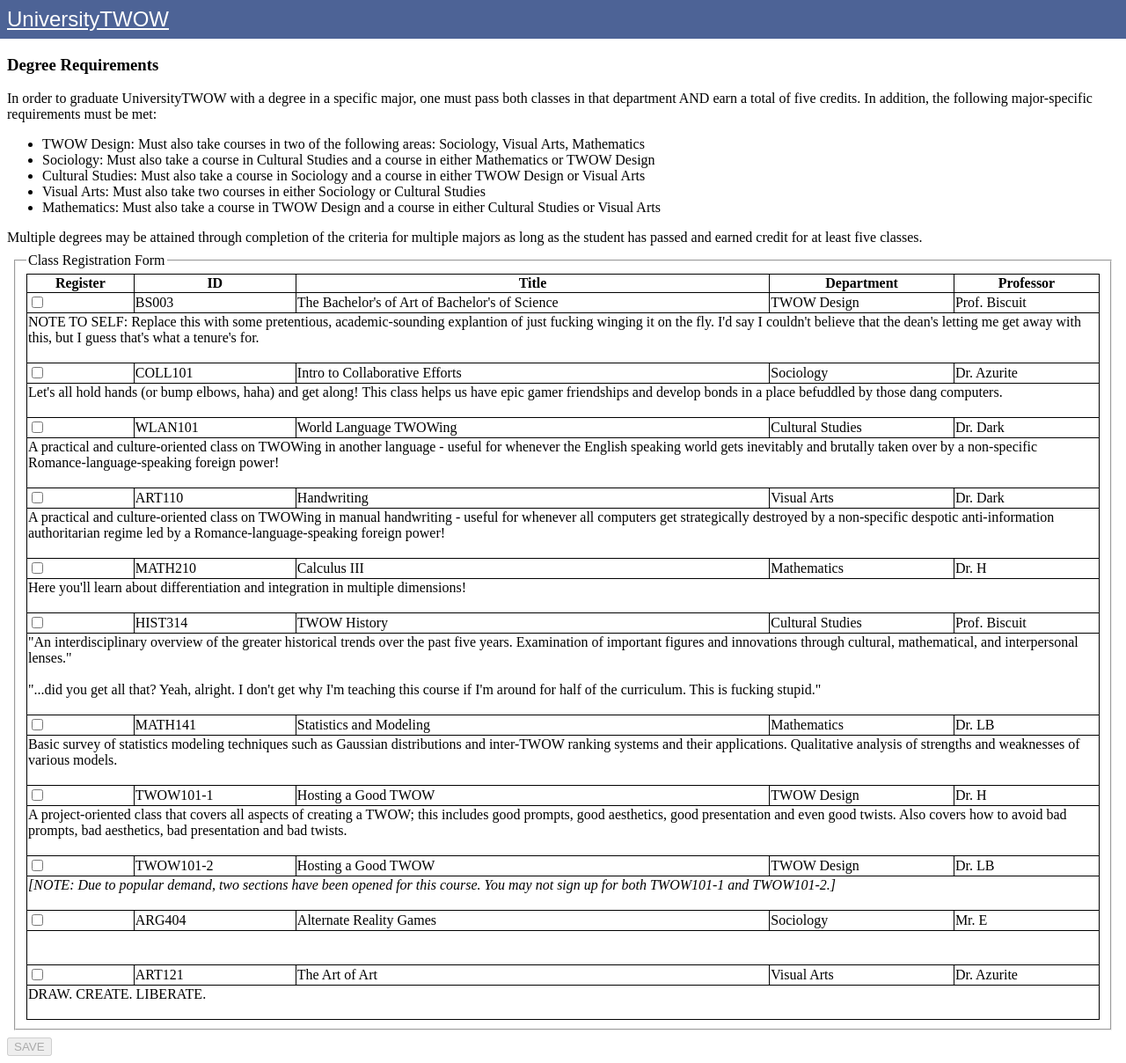
After one commit to 96-LB/UniversityTWOW, a Python web app: template templates/register.html in a window 1280 px wide. The commit adds this page. Shown: the whole page at 88% size. Run offline with Jinja, Linux system fonts and the light colour scheme; the template is opened without the code that fills it, so the values that code supplies are empty.

Commit message:
class registration

```diff
--- a/bot/dm.py
+++ b/bot/dm.py
@@ -4,13 +4,9 @@ from discord.errors import NotFound, Forbidden
 @task
 async def dm(user, message):
     try:
-        print(f"trying to dm {user}")
         recipient = await bot.fetch_user(user)
-        print(f"identified recipient {recipient} ({user})")
         channel = recipient.dm_channel or await recipient.create_dm()
-        print(f"got channel {channel} ({user})")
         await channel.send(message)
-        print(f"successfully notified {user}")
     except Exception as error:
         if isinstance(error, NotFound):
             print(f'ERROR: User {user} not found.\n{error}')
--- a/static/css/base.css
+++ b/static/css/base.css
@@ -1,5 +1,10 @@
 :root {
   --main: #4D6396; /* convert base-64 "TWOW" to hexadecimal */
+}
+
+table, th, tr, td {
+    border: 1px solid black;
+    border-collapse: collapse;
 }
 
 .base_header {
--- a/static/js/page.js
+++ b/static/js/form.js
@@ -1,9 +1,9 @@
-function setup_page()
+function setup_form()
 {
     //changing any input initiates the unsaved changes dialog
     query('input, select').forEach(elem => {
         on(elem, 'change', () => {
-            query('#page_save').forEach(elem => {
+            query('#form_save').forEach(elem => {
                 elem.disabled = false;
             })
             window.onbeforeunload = event => {
@@ -21,4 +21,4 @@ function setup_page()
     });
 }
 
-load(setup_page);
+load(setup_form);
--- a/templates/application/page.html
+++ b/templates/application/page.html
@@ -1,9 +1,9 @@
 {% extends 'base.html' %}
-{% block css %}page.css{% endblock %}
-{% block js %}page.js{% endblock %}
+{% block css %}form.css{% endblock %}
+{% block js %}form.js{% endblock %}
 {% block body %}
 <form method="POST">
-    <input type="submit" name="next" value="SAVE SECTION" id="page_save" disabled>
+    <input type="submit" name="next" value="SAVE SECTION" id="form_save" disabled>
     <fieldset>
         <legend>
             {% block name %}{% endblock %}
--- a/templates/index.html
+++ b/templates/index.html
@@ -2,5 +2,5 @@
 {% block css %}{% endblock %}
 {% block js %}{% endblock %}
 {% block body %}
-<a href="{{url_for('application')}}">Click here to log in using UniversityTWOW Enterprise Authentication</a>
+<a href="{{url_for('register')}}">Click here to log in using UniversityTWOW Enterprise Authentication</a>
 {% endblock %}
--- /dev/null
+++ b/templates/register.html
@@ -0,0 +1,104 @@
+{% extends 'base.html' %}
+{% block css %}form.css{% endblock %}
+{% block js %}form.js{% endblock %}
+{% set departments = {
+    'twow': 'TWOW Design',
+    'socio': 'Sociology',
+    'culture': 'Cultural Studies',
+    'art': 'Visual Arts',
+    'math': 'Mathematics',
+} %}
+{% set professors = {
+    'nerd': 'Prof. Biscuit',
+    'azu': 'Dr. Azurite',
+    'dark': 'Dr. Dark',
+    'h': 'Dr. H',
+    '69': 'Dr. LB',
+    'e': 'Mr. E'
+} %}
+{% set options = [
+    ['BS003', 'The Bachelor\'s of Art of Bachelor\'s of Science', 'twow', 'nerd', 'NOTE TO SELF: Replace this with some pretentious, academic-sounding explantion of just fucking winging it on the fly. I\'d say I couldn\'t believe that the dean\'s letting me get away with this, but I guess that\'s what a tenure\'s for.'],
+    ['COLL101', 'Intro to Collaborative Efforts', 'socio', 'azu', 'Let\'s all hold hands (or bump elbows, haha) and get along! This class helps us have epic gamer friendships and develop bonds in a place befuddled by those dang computers.'],
+    ['WLAN101', 'World Language TWOWing', 'culture', 'dark', 'A practical and culture-oriented class on TWOWing in another language - useful for whenever the English speaking world gets inevitably and brutally taken over by a non-specific Romance-language-speaking foreign power!'],
+    ['ART110', 'Handwriting', 'art', 'dark', 'A practical and culture-oriented class on TWOWing in manual handwriting - useful for whenever all computers get strategically destroyed by a non-specific despotic anti-information authoritarian regime led by a Romance-language-speaking foreign power!'],
+    ['MATH210', 'Calculus III', 'math', 'h', 'Here you\'ll learn about differentiation and integration in multiple dimensions!'],
+    ['HIST314', 'TWOW History', 'culture', 'nerd', '"An interdisciplinary overview of the greater historical trends over the past five years. Examination of important figures and innovations through cultural, mathematical, and interpersonal lenses."<br><br>"...did you get all that? Yeah, alright. I don\'t get why I\'m teaching this course if I\'m around for half of the curriculum. This is fucking stupid."'],
+    ['MATH141', 'Statistics and Modeling', 'math', '69', 'Basic survey of statistics modeling techniques such as Gaussian distributions and inter-TWOW ranking systems and their applications. Qualitative analysis of strengths and weaknesses of various models.'],
+    ['TWOW101-1', 'Hosting a Good TWOW', 'twow', 'h', 'A project-oriented class that covers all aspects of creating a TWOW; this includes good prompts, good aesthetics, good presentation and even good twists. Also covers how to avoid bad prompts, bad aesthetics, bad presentation and bad twists.'],
+    ['TWOW101-2', 'Hosting a Good TWOW', 'twow', '69', '<i>[NOTE: Due to popular demand, two sections have been opened for this course. You may not sign up for both TWOW101-1 and TWOW101-2.]</i>'],
+    ['ARG404', 'Alternate Reality Games', 'socio', 'e', '&nbsp;'],
+    ['ART121', 'The Art of Art', 'art', 'azu', 'DRAW. CREATE. LIBERATE.'],
+] %}
+{% block body %}
+
+<h3>
+    Degree Requirements
+</h3>
+<div>
+    In order to graduate UniversityTWOW with a degree in a specific major, one must pass both classes in that department AND earn a total of five credits. In addition, the following major-specific requirements must be met:
+    <ul>
+        <li>
+            TWOW Design: Must also take courses in two of the following areas: Sociology, Visual Arts, Mathematics
+        </li>
+        <li>
+            Sociology: Must also take a course in Cultural Studies and a course in either Mathematics or TWOW Design
+        </li>
+        <li>
+            Cultural Studies: Must also take a course in Sociology and a course in either TWOW Design or Visual Arts
+        </li>
+        <li>
+            Visual Arts: Must also take two courses in either Sociology or Cultural Studies
+        </li>
+        <li>
+            Mathematics: Must also take a course in TWOW Design and a course in either Cultural Studies or Visual Arts
+        </li>
+    </ul>
+    Multiple degrees may be attained through completion of the criteria for multiple majors as long as the student has passed and earned credit for at least five classes.
+</div>
+<form method="POST">
+    <fieldset>
+        <legend>
+            Class Registration Form
+        </legend>
+        <table>
+            <tr>
+                <th>
+                    Register
+                </th>
+                <th>
+                    ID
+                </th>
+                <th>
+                    Title
+                </th>
+                <th>
+                    Department
+                </th>
+                <th>
+                    Professor
+                </th>
+            </tr>
+            {%- for option in options %}
+            <tr>
+                <td>
+                    <input type="checkbox" name="classes" value="{{option[0]}}"{{' checked' if option[0] in classes}}>
+                </td>
+                {%- for data in [option[0], option[1], departments[option[2]], professors[option[3]]] %}
+                <td>
+                    {{data}}
+                </td>
+                {%- endfor %}
+            </tr>
+            <tr>
+                <td colspan="5">
+                    {{option[4]|safe}}
+                    <br>
+                    &nbsp;
+                </td>
+            </tr>
+            {%- endfor %}
+        </table>
+    </fieldset>
+    <input type="submit" name="next" value="SAVE" id="form_save" disabled>
+</form>
+{% endblock %}
--- a/web/logs.py
+++ b/web/logs.py
@@ -5,6 +5,9 @@ from flask import request
 
 @app.before_request
 def log():
+    if not (request.method == 'HEAD' or request.path.startswith('/static') or request.path.startswith('/favicon')):
+        user = discord.fetch_user().username if discord.authorized else '*'
+        print(f'{user} visited {request.path} ({request.method})')
     if discord.authorized and request.url_rule:
         endpoint = request.url_rule.endpoint
         if endpoint not in ['static', 'favicon', 'callback']:
```
Also changed, not shown: core/data.py (+8 -4 lines), web/application.py (+10 -10 lines), web/registration.py (added, +23 -0 lines), static/css/form.css (renamed from static/css/page.css), templates/application/decision.html (renamed from templates/decision.html), templates/application/update.html (renamed from templates/are_you_sure.html).
